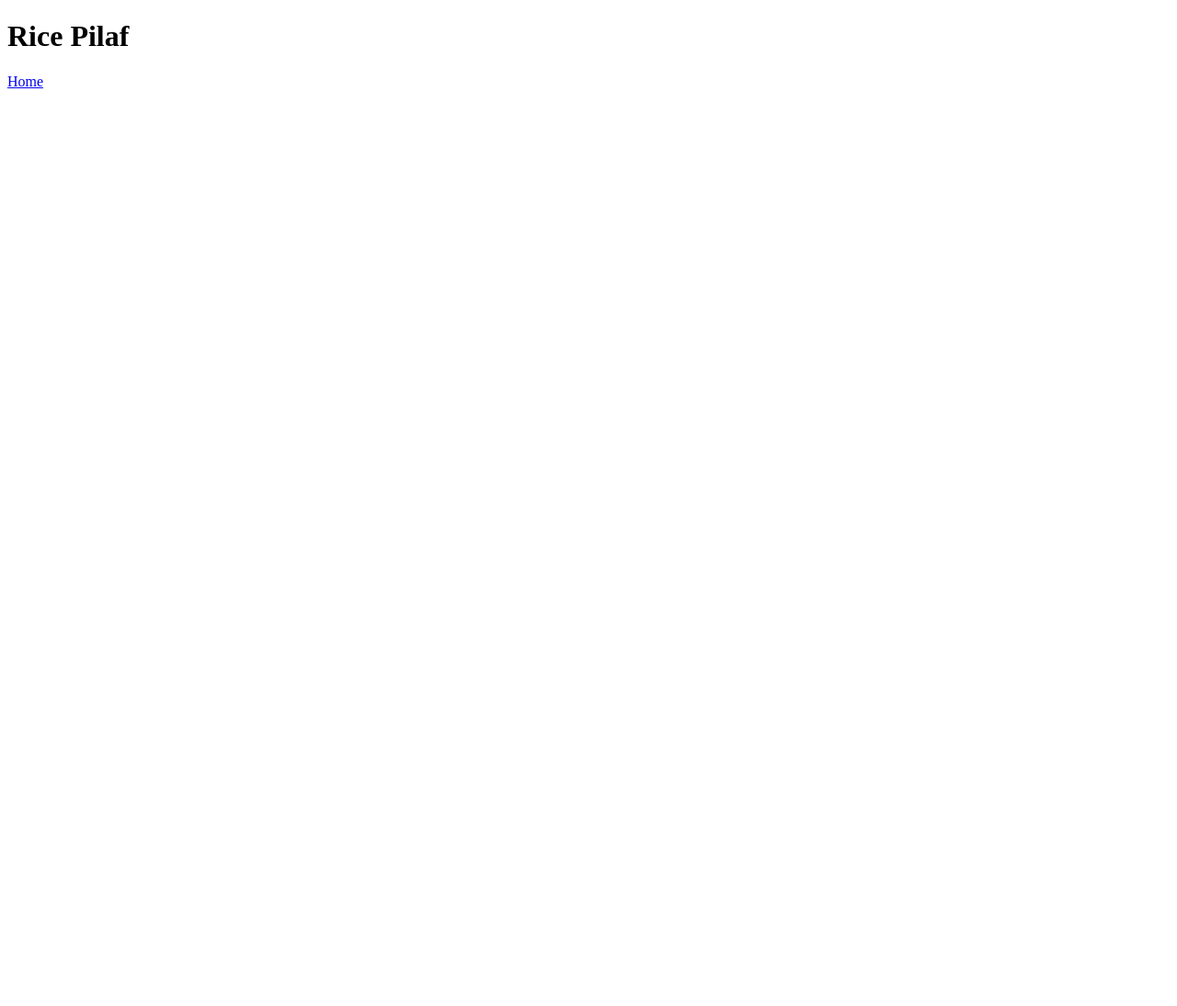
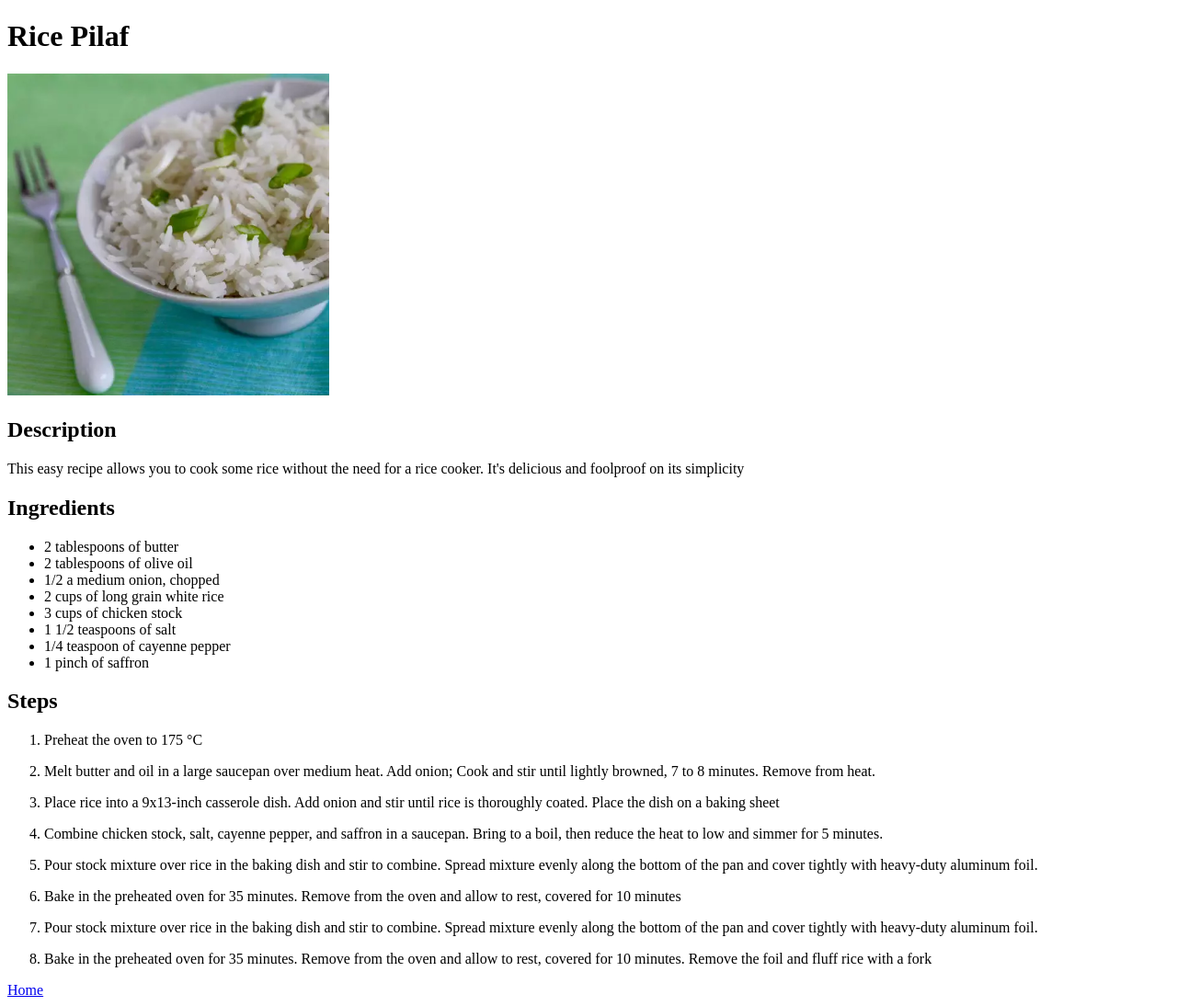
Before and after one commit to Chyrnia/odin-recipes, a plain HTML site: page recipes/rice_pilaf.html in a window 1280 px wide. Shown: the whole page at 92% size. Before the commit the page ends 800 px from the top, so only its background shows below. Drawn offline with Linux system fonts and the light colour scheme.

Commit message:
Fill the Pilaf page with content and add images for it too.

```diff
--- a/recipes/rice_pilaf.html
+++ b/recipes/rice_pilaf.html
@@ -6,6 +6,32 @@
 	</head>
 	<body>
 		<h1>Rice Pilaf</h1>
+		<img src="../img/pilaf.webp" alt="Some delicious rice" width="350">
+		<h2>Description</h2>
+		<p>This easy recipe allows you to cook some rice without the need for a rice cooker. It's delicious and foolproof on its simplicity</p>
+		<h2>Ingredients</h2>
+		<ul>
+			<li>2 tablespoons of butter</li>
+			<li>2 tablespoons of olive oil</li>
+			<li>1/2 a medium onion, chopped</li>
+			<li>2 cups of long grain white rice</li>
+			<li>3 cups of chicken stock</li>
+			<li>1 1/2 teaspoons of salt</li>
+			<li>1/4 teaspoon of cayenne pepper</li>
+			<li>1 pinch of saffron</li>
+
+		</ul>
+		<h2>Steps</h2>
+		<ol>
+			<li><p>Preheat the oven to 175 °C</p></li>
+			<li><p>Melt butter and oil in a large saucepan over medium heat. Add onion; Cook and stir until lightly browned, 7 to 8 minutes. Remove from heat.</p></li>
+			<li><p>Place rice into a 9x13-inch casserole dish. Add onion and stir until rice is thoroughly coated. Place the dish on a baking sheet</p></li>
+			<li><p>Combine chicken stock, salt, cayenne pepper, and saffron in a saucepan. Bring to a boil, then reduce the heat to low and simmer for 5 minutes.</p></li>
+			<li><p>Pour stock mixture over rice in the baking dish and stir to combine. Spread mixture evenly along the bottom of the pan and cover tightly with heavy-duty aluminum foil.<p></li>
+			<li><p>Bake in the preheated oven for 35 minutes. Remove from the oven and allow to rest, covered for 10 minutes
+				<li><p>Pour stock mixture over rice in the baking dish and stir to combine. Spread mixture evenly along the bottom of the pan and cover tightly with heavy-duty aluminum foil.<p></li>
+				<li><p>Bake in the preheated oven for 35 minutes. Remove from the oven and allow to rest, covered for 10 minutes. Remove the foil and fluff rice with a fork</p></li>
+		</ol>
 		<a href="../index.html" rel="noreferrer">Home</a>
 	</body>
 </html>
```
Also changed, not shown: img/pilaf.webp (added), img/pilaf_2.webp (added).
